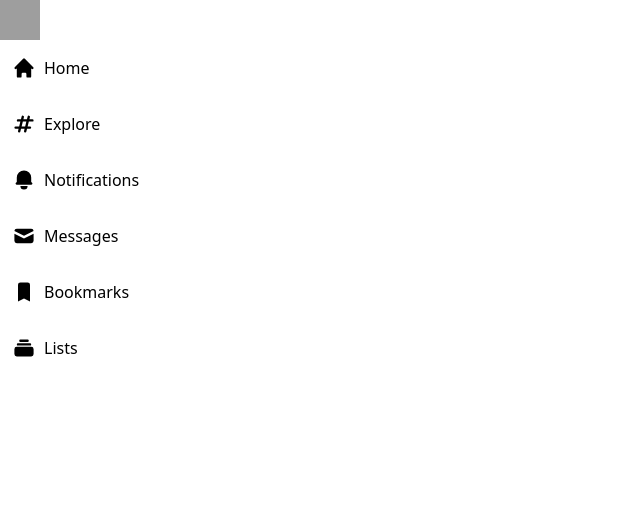
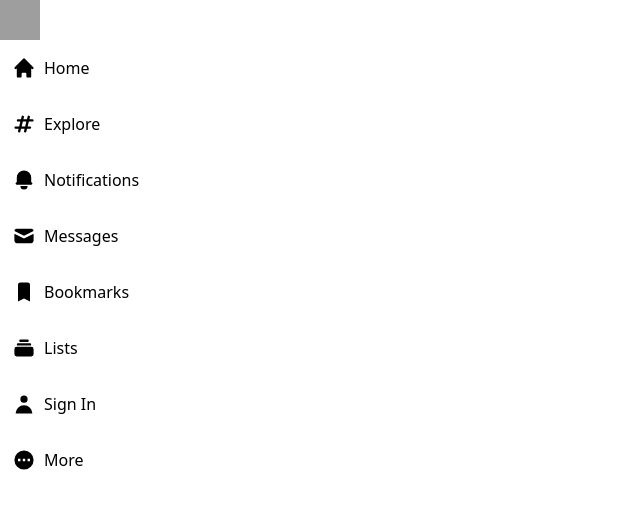
Before and after one commit to jubhavsar/tweeter-2-yt-clone, a Next.js app: page / in a window 1280 px wide. Shown: the top 508 px of the page, without its empty margins (0-640 px from the left). Built offline with nearby package versions, Linux system fonts and the light colour scheme; grey boxes are pictures that could not be loaded.

Commit message:
add some more icons in sidebar

```diff
--- a/components/Sidebar.tsx
+++ b/components/Sidebar.tsx
@@ -22,6 +22,8 @@ function Sidebar() {
       <SidebarRow Icon={MailIcon} title="Messages" />
       <SidebarRow Icon={BookmarkIcon} title="Bookmarks" />
       <SidebarRow Icon={CollectionIcon} title="Lists" />
+      <SidebarRow Icon={UserIcon} title="Sign In" />
+      <SidebarRow Icon={DotsCircleHorizontalIcon} title="More" />
     </div>
   )
 }
```
